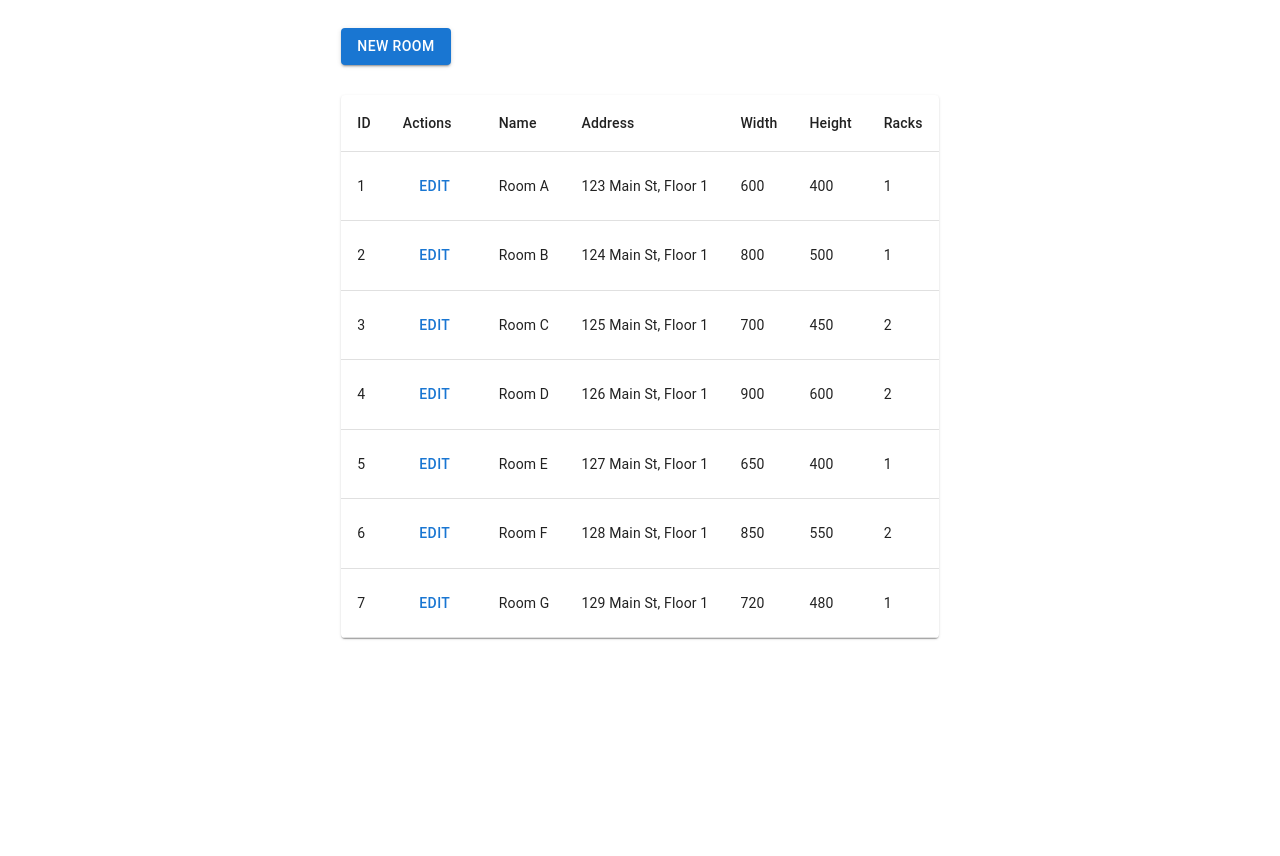
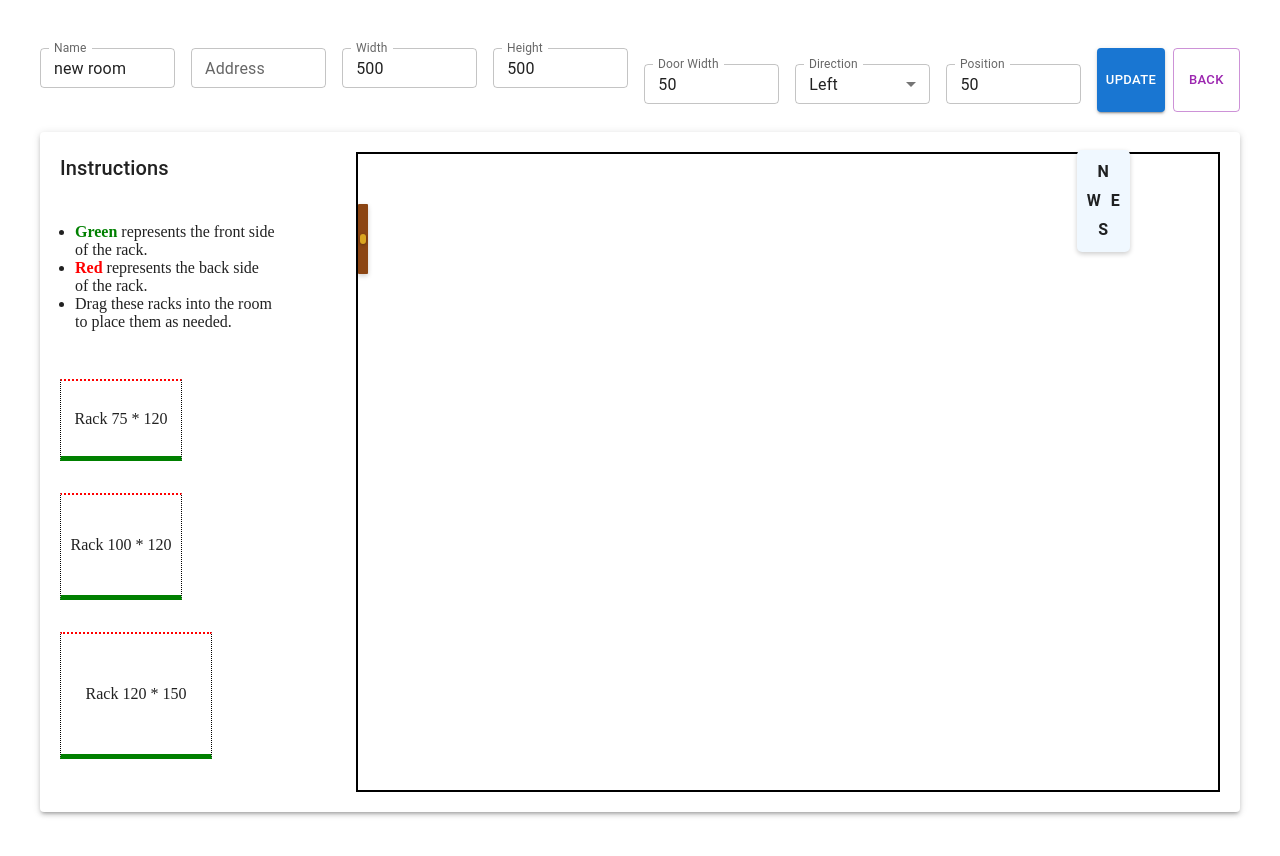
Before and after one commit to rahul-patel-24/room-layout-designer, a React (Vite) app: page / in a window 1280 px wide. Shown: the top 856 px of the page. Before the commit the page ends 800 px from the top, so only its background shows below. Built offline with nearby package versions, Linux system fonts and the light colour scheme.

Commit message:
(change):live update door

```diff
--- a/src/App.tsx
+++ b/src/App.tsx
@@ -1,7 +1,7 @@
 import React, { useState } from 'react';
 import RoomList from './components/RoomList';
 import RoomForm from './components/RoomForm';
-import { Room } from './types';
+import { DoorProps, Room } from './types';
 import { Button, Box } from '@mui/material';
 import roomsData from './data/rooms.json';
 import RoomEditor from './components/RoomEditor';
@@ -9,10 +9,24 @@ import RoomEditor from './components/RoomEditor';
 const App: React.FC = () => {
   const typedRoomsData: Room[] = roomsData;
   const [rooms, setRooms] = useState<Room[]>(typedRoomsData);
-  const [editingRoom, setEditingRoom] = useState<Room | null>(null);
+  const [door, setDoor] = useState<DoorProps>({
+    direction: 'left',
+    width: 50,
+    position: 50,
+  })
+  const [editingRoom, setEditingRoom] = useState<Room | null>({
+    id: Date.now(),
+    width: 500,
+    height: 500,
+    door: door,// Change this line to use the Door interface
+    name: 'new room',
+    address: '',
+    racks: [],
+  });
   const [isAddingRoom, setIsAddingRoom] = useState(false);
   const [width, setWidth] = useState(0); // Track width here
   const [height, setHeight] = useState(0); // Track height here
+
 
   const handleAddRoom = (room: Room) => {
     setRooms((prevRooms) => {
@@ -33,6 +47,7 @@ const App: React.FC = () => {
     setWidth(room.width); // Set width when editing
     setHeight(room.height); // Set height when editing
     setIsAddingRoom(false); // Close adding room if it's open
+    setDoor(room.door)
   };
 
   const handleBackToRoomList = () => {
@@ -82,10 +97,12 @@ const App: React.FC = () => {
               setEditingRoom={handleBackToRoomList}
               setWidth={setWidth} // Pass setWidth function
               setHeight={setHeight} // Pass setHeight function
+              setDoor={setDoor}
+              door={door}
               width={width} // Pass current width
               height={height} // Pass current height
             />
-            {editingRoom && <RoomEditor room={{ ...editingRoom, width, height }} />} {/* Pass updated dimensions */}
+            {<RoomEditor room={{ ...editingRoom, width, height,door }} />} {/* Pass updated dimensions */}
           </Box>
         )}
       </Box>
--- a/src/components/Door.tsx
+++ b/src/components/Door.tsx
@@ -1,4 +1,3 @@
-// Door.tsx
 import React from 'react';
 import { Box } from '@mui/material';
 import { DoorProps } from '../types.ts';
@@ -12,12 +11,13 @@ const Door: React.FC<DoorProps> = ({ width, direction, position }) => {
     borderRadius: '1px',
     boxShadow: '0 2px 5px rgba(0,0,0,0.2)',
     ...(direction === 'left' && {
-      left: 0,
-      top: `calc(50% - ${width / 2}px)`,
+      top: `${position}px`, // Position from the left edge
+      left:0
+      // top: `calc(50% - ${width / 2}px)`, // Center vertically
     }),
     ...(direction === 'right' && {
-      right: 0,
-      top: `calc(50% - ${width / 2}px)`,
+      right:0, // Calculate right position
+      top: `${position}px`, // Center vertically
     }),
     ...(direction === 'top' && {
       top: -30,
--- a/src/components/RoomEditor.tsx
+++ b/src/components/RoomEditor.tsx
@@ -31,9 +31,9 @@ const RoomEditor: React.FC<RoomEditorProps> = ({ room }) => {
 
           {/* Rack Elements */}
           <Box display="flex" flexDirection="column" gap={2}>
-            <RackStore width={120} height={75} id={''} x={0} y={0} frontSideDirection={''} /> {/* Front side */}
-            <RackStore width={120} height={100} id={''} x={0} y={0} frontSideDirection={''} /> {/* Back side */}
-            <RackStore id={''} width={150} height={120} x={0} y={0} frontSideDirection={''} /> {/* Uses default values, can be either front or back */}
+            <RackStore width={120} height={75} id={''} x={0} y={0} frontSideDirection={''} />
+            <RackStore width={120} height={100} id={''} x={0} y={0} frontSideDirection={''} />
+            <RackStore id={''} width={150} height={120} x={0} y={0} frontSideDirection={''} />
           </Box>
         </Box>
 
--- a/src/components/RoomForm.tsx
+++ b/src/components/RoomForm.tsx
@@ -1,6 +1,6 @@
 import React, { useEffect, useState } from 'react';
 import { Button, TextField, Box } from '@mui/material';
-import { Room } from '../types';
+import { DoorProps, Room } from '../types';
 
 interface RoomFormProps {
   room: Room | null; // Accept null for a new room
@@ -9,6 +9,8 @@ interface RoomFormProps {
   setEditingRoom: (room: null) => void;
   setWidth: (width: number) => void; // New prop for setting width
   setHeight: (height: number) => void; // New prop for setting height
+  setDoor: (door: DoorProps) => void,
+  door: DoorProps,
   width: number; // Current width
   height: number; // Current height
 }
@@ -16,9 +18,17 @@ interface RoomFormProps {
 const MAX_WIDTH = 1000; // Set maximum width
 const MAX_HEIGHT = 1000; // Set maximum height
 
-const RoomForm: React.FC<RoomFormProps> = ({ room, onAddRoom, isEditMode, setEditingRoom, setWidth, setHeight, width, height }) => {
+const RoomForm: React.FC<RoomFormProps> = ({ room, onAddRoom, isEditMode, setEditingRoom, setWidth, setHeight, setDoor, door, width, height }) => {
   const [name, setName] = useState('');
   const [address, setAddress] = useState('');
+
+  const handleDoorChange = (event: React.ChangeEvent<HTMLInputElement | HTMLTextAreaElement>) => {
+    const { name, value } = event.target;
+    setDoor((prev: DoorProps) => ({
+      ...prev,
+      [name]: name === 'width' || name === 'position' ? Number(value) : value,
+    }));
+  };
 
   // Effect to populate form fields when editing a room
   useEffect(() => {
@@ -99,6 +109,42 @@ const RoomForm: React.FC<RoomFormProps> = ({ room, onAddRoom, isEditMode, setEdi
         }}
         fullWidth
       />
+      <TextField
+        size="small"
+        label="Door Width"
+        name="width"
+        type="number"
+        value={door?.width}
+        onChange={handleDoorChange}
+        fullWidth
+        margin="normal"
+      />
+      <TextField
+        size="small"
+        label="Direction"
+        name="direction"
+        select
+        value={door?.direction}
+        onChange={handleDoorChange}
+        fullWidth
+        margin="normal"
+        SelectProps={{ native: true }}
+      >
+        <option value="left">Left</option>
+        <option value="right">Right</option>
+        <option value="top">Top</option>
+        <option value="bottom">Bottom</option>
+      </TextField>
+      <TextField
+        size="small"
+        label="Position"
+        name="position"
+        type="number"
+        value={door?.position}
+        onChange={handleDoorChange}
+        fullWidth
+        margin="normal"
+      />
       <Box
         sx={{
           display: 'flex',
```
